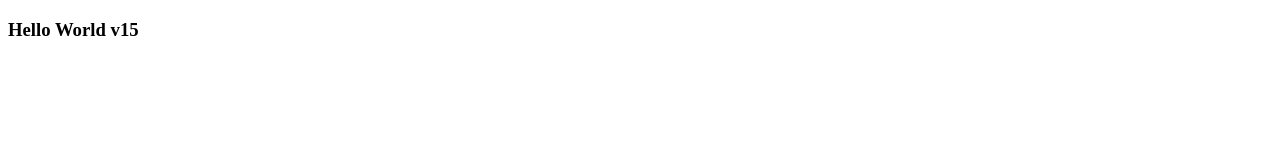
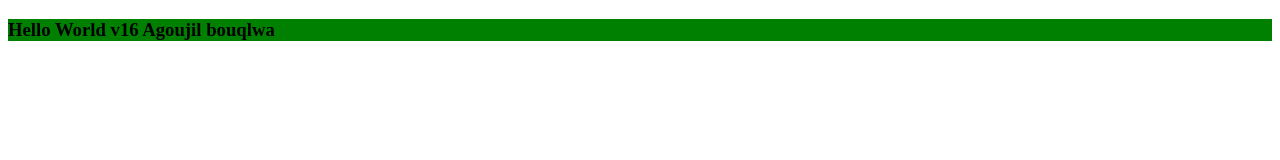
Before and after one commit to zakariamanssouri/TP4-Devops, a plain HTML site: page index.html in a window 1280 px wide. Drawn offline with Linux system fonts and the light colour scheme.

Commit message:
update index.html

```diff
--- a/index.html
+++ b/index.html
@@ -5,6 +5,6 @@
     <title>Dockerized Web Application</title>
 </head>
 <body>
-    <h3>Hello World v15</h3>
+    <h3 style="background-color:green"> Hello World v16 Agoujil bouqlwa</h3>
 </body>
 </html>
```
